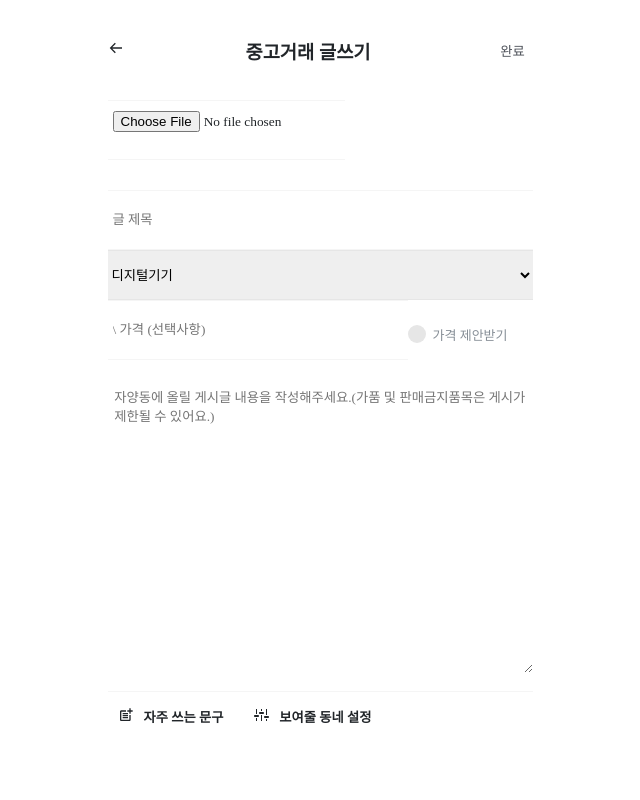
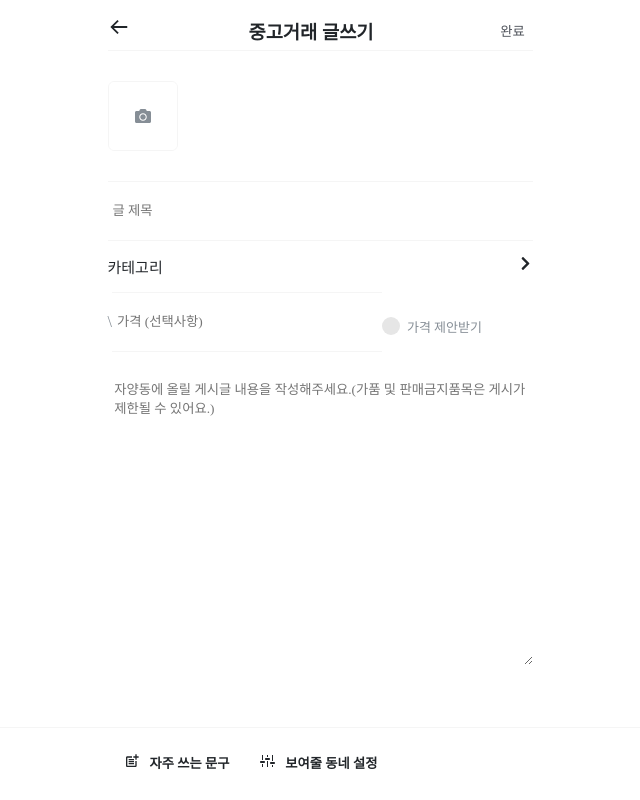
Before and after one commit to Team9-DaangnMarket/Team-9-Front, a React app: page /write in a window 1280 px wide. Shown: the whole page, without its empty margins (320-960 px from the left). Built offline with nearby package versions, Linux system fonts and the light colour scheme; a web font is replaced by a local one.

Commit message:
02. build category

```diff
--- a/public/index.html
+++ b/public/index.html
@@ -2,7 +2,7 @@
 <html lang="en">
   <head>
     <meta charset="utf-8" />
-    <link rel="icon" href="%PUBLIC_URL%/favicon.ico" />
+    <link rel="icon" href="/assets/favicon.jpg" />
     <meta name="viewport" content="width=device-width, initial-scale=1" />
     <meta name="theme-color" content="#000000" />
     <meta
@@ -24,7 +24,7 @@
       work correctly both with client-side routing and a non-root public URL.
       Learn how to configure a non-root public URL by running `npm run build`.
     -->
-    <title>React App</title>
+    <title>Karrot App</title>
   </head>
   <body>
     <noscript>You need to enable JavaScript to run this app.</noscript>
--- a/src/api.js
+++ /dev/null
@@ -1,9 +0,0 @@
-import axios from "axios";
-
-export const axiosInstance = axios.create({
-  baseURL : "http://3.34.183.214/",
-  headers: {
-    'content-type': 'application/json;charset=UTF-8',
-    accept: 'application/json,',
-  }
-});
--- a/src/pages/PostWrite.js
+++ b/src/pages/PostWrite.js
@@ -1,17 +1,51 @@
-import React, { useState } from "react";
+import React, { useState, useRef } from "react";
 import { Grid, Button, Input } from "../elements";
+import { comma } from "../shared/util";
 import styled from "styled-components";
 import { GoSettings } from "react-icons/go";
-import { MdOutlinePostAdd } from "react-icons/md";
+import { MdOutlinePostAdd, MdOutlineClose } from "react-icons/md";
 import { BiArrowBack } from "react-icons/bi";
+import { FaChevronRight, FaCamera } from "react-icons/fa";
 
-const PostWrite = () => {
-  const [price, setPrice] = useState();
+const PostWrite = (props) => {
+  const [title, setTitle] = useState("");
+  const [price, setPrice] = useState("");
+  const [isOpen, setIsOpen] = useState(false);
+  const [cate, setCate] = useState("카테고리");
+  const [content, setContent] = useState();
+  const [preview, setPreview] = useState();
+
+  const fileInput = useRef();
+
+  const selectFile = () => {
+    const reader = new FileReader();
+    const file = fileInput.current.files[0];
+    reader.readAsDataURL(file);
+    reader.onloadend = () => {
+      setPreview(reader.result);
+      console.log(reader.result);
+    };
+  };
+  const handleClick = () => {
+    fileInput.current.click();
+  };
+
+  const titleOnChange = (e) => {
+    setTitle(e.target.value);
+  };
 
   const priceOnChange = (e) => {
-    setPrice(e.target.value);
+    const priceFormat = comma(e.target.value);
+    setPrice(priceFormat);
   };
 
+  const openModal = () => {
+    setIsOpen(true);
+  };
+
+  const comepleted = () => {
+    console.log(title, cate, price, content);
+  };
   return (
     <>
       <WriteBox>
@@ -26,44 +60,106 @@ const PostWrite = () => {
               <BiArrowBack />
             </p>
             <h3>중고거래 글쓰기</h3>
-            <Button _className="btn">완료</Button>
+            <Button _className="btn" _onClick={comepleted}>
+              완료
+            </Button>
           </Grid>
           <UploadBox>
-            <input type="file" />
+            <UploadBtn onClick={handleClick}>
+              <FaCamera />
+              <input
+                type="file"
+                className="fileUpload"
+                ref={fileInput}
+                onChange={selectFile}
+              />
+            </UploadBtn>
+            {preview ? (
+              <>
+                <UploadImg>
+                  <img src={preview} alt="pre_img" />
+                  <button>
+                    <MdOutlineClose />
+                  </button>
+                </UploadImg>
+              </>
+            ) : null}
           </UploadBox>
           <Grid>
             <Input
               placeholder="글 제목"
-              _onChange={priceOnChange}
-              value={price}
+              _onChange={titleOnChange}
+              value={title}
             />
           </Grid>
           <SelectBox>
-            <select>
-              <option>디지털기기</option>
-              <option>생활가전</option>
-              <option>가구/인테리어</option>
-              <option>유아동</option>
-              <option>생활/가공식품</option>
-              <option>유아도서</option>
-              <option>여성잡화</option>
-              <option>여성의류</option>
-              <option>남성패션/잡화</option>
-              <option>게임/취미</option>
-              <option>뷰티/미용</option>
-              <option>반려동물용품</option>
-              <option>도서/티켓/음반</option>
-              <option>식물</option>
-              <option>기타 중고물품</option>
-              <option>삽니다</option>
-            </select>
+            <div className="cate" onClick={openModal}>
+              {cate}
+              <span>
+                <FaChevronRight />
+              </span>
+            </div>
+            {isOpen && (
+              <>
+                <Modal>
+                  <div className="shadow"></div>
+                  <ul>
+                    <li
+                      onClick={() => {
+                        setIsOpen(false);
+                        setCate("디지털기기");
+                      }}
+                    >
+                      디지털기기
+                    </li>
+                    <li
+                      onClick={() => {
+                        setIsOpen(false);
+                        setCate("생활가전");
+                      }}
+                    >
+                      생활가전
+                    </li>
+                    <li>가구/인테리어</li>
+                    <li>유아동</li>
+                    <li>생활/가공식품</li>
+                    <li>유아도서</li>
+                    <li>여성잡화</li>
+                    <li>여성의류</li>
+                    <li>남성패션/잡화</li>
+                    <li>게임/취미</li>
+                    <li>뷰티/미용</li>
+                    <li>반려동물용품</li>
+                    <li>도서/티켓/음반</li>
+                    <li>식물</li>
+                    <li>기타 중고물품</li>
+                    <li>삽니다</li>
+                  </ul>
+                </Modal>
+              </>
+            )}
           </SelectBox>
           <Grid is_flex>
-            <Input placeholder="\ 가격 (선택사항)" _className="price" />
+            <Grid is_flex _className="price-box">
+              <Cur cur={price}>\</Cur>
+              <Input
+                placeholder="가격 (선택사항)"
+                _className="price"
+                _onChange={priceOnChange}
+                value={price || ""}
+              >
+                {price}
+              </Input>
+            </Grid>
+
             <Grid _className="price-checkbox">
               <label className="control control--checkbox">
                 가격 제안받기
-                <input type="checkbox" />
+                <input
+                  type="checkbox"
+                  checked={price ? "checked" : null}
+                  disabled={price ? false : true}
+                />
                 <div className="control__indicator"></div>
               </label>
             </Grid>
@@ -74,8 +170,17 @@ const PostWrite = () => {
             className="textarea"
             type="textarea"
             placeholder="자양동에 올릴 게시글 내용을 작성해주세요.(가품 및 판매금지품목은 게시가 제한될 수 있어요.)"
+            onChange={(e) => {
+              setContent(e.target.value);
+            }}
           />
-          <Grid is_flex flex_align="center;" _className="setting-icons">
+          <SettingCtrl>
+            <Grid
+              is_flex
+              flex_align="center;"
+              _className="setting-inner"
+              padding="16px"
+            >
               <span>
                 <MdOutlinePostAdd />
               </span>
@@ -85,6 +190,7 @@ const PostWrite = () => {
               </span>
               <h5>보여줄 동네 설정</h5>
             </Grid>
+          </SettingCtrl>
         </Grid>
       </WriteBox>
     </>
@@ -94,7 +200,14 @@ const PostWrite = () => {
 export default PostWrite;
 
 const WriteBox = styled.div`
-  padding: 30px 0 50px 0;
+  padding: 10px 16px 50px 16px;
+
+  .title {
+    border-bottom: 1px solid var(--border-color);
+    p {
+      font-size: 22px;
+    }
+  }
   input {
     border: 1px solid var(--border-color);
     border-right: 0;
@@ -116,8 +229,10 @@ const WriteBox = styled.div`
   }
 
   /* 가격 */
+  .price-box {
     .price {
-    width: 300px;
+      width: 270px;
+    }
   }
 
   .price-checkbox {
@@ -186,36 +301,145 @@ const WriteBox = styled.div`
     outline: 0;
     font-family: "NanumSquareRound", serif;
   }
+`;
 
-  .setting-icons {
-    border-top: 1px solid var(--border-color);
-    padding: 15px 10px;
+// currency color
+const Cur = styled.div`
+  display: flex;
+  align-items: center;
+  color: ${(props) =>
+    props.cur ? `var(--main-font-color)` : `var(--sub-font-color)`};
+`;
+
+// 상품 사진 업로드
+const UploadBox = styled.div`
+  margin: 30px 0;
+  display: flex;
+
+  .fileUpload {
+    display: none;
+  }
+`;
+
+const UploadBtn = styled.div`
+  width: 70px;
+  height: 70px;
+  border-radius: 6px;
+  border: 1px solid var(--border-color);
+  color: var(--sub-font-color);
+  margin-right: 10px;
   cursor: pointer;
 
+  display: flex;
+  justify-content: center;
+  align-items: center;
+
+  &:hover {
+    color: var(--main-font-color);
+  }
+
+  }
+`;
+
+const UploadImg = styled.div`
+  width: 70px;
+  height: 70px;
+  border-radius: 6px;
+  border: 1px solid var(--border-color);
+  color: var(--sub-font-color);
+  margin-right: 10px;
+
+  position: relative;
+
+  img {
+    width: 100%;
+    height: 100%;
+    object-fit: cover;
+    border-radius: 6px;
+  }
+
+  button{
+    position: absolute;
+    top: -5px;
+    right: -5px;
+
+    width: 18px;
+    height: 18px;
+    line-height: 22px;
+    border-radius: 50%;
+    outline: 0;
+    border: 0;
+    background-color: #222;
+    color: #fff;
+    font-size: 12px;
+    text-align: center;
+    cursor: pointer
+  }
+
+  }`;
+
+//select 카테고리
+const SelectBox = styled.div`
+  .cate {
+    padding: 15px 0;
+    font-size: 15px;
     span {
+      float: right;
+    }
+  }
+`;
+
+const Modal = styled.div`
+  .shadow {
+    width: 100%;
+    height: 100vh;
+    background-color: rgba(0, 0, 0, 0.4);
+    position: fixed;
+    top: 0;
+    left: 0;
+    z-index: 9;
+  }
+
+  ul {
+    position: absolute;
+    top: 50%;
+    left: 50%;
+    transform: translate(-50%, -50%);
+    width: 400px;
+    z-index: 10;
+    background-color: #fff;
+    border-radius: 6px;
+    border: 1px solid var(--border-color);
+    font-size: 15px;
+
+    li {
+      padding: 10px 0px 10px 10px;
+      border-bottom: 1px solid var(--border-color);
+    }
+  }
+`;
+
+const SettingCtrl = styled.div`
+  position: fixed;
+  bottom: 0;
+  left: 0;
+  right: 0;
+  z-index: 9999;
+  border-top: 1px solid var(--border-color);
+  cursor: pointer;
+
+  .setting-inner {
+    margin: 0 auto;
+    max-width: 425px;
+    span {
+      height: 40px;
+      line-height: 40px;
       margin-right: 10px;
     }
 
     h5 {
       margin-right: 30px;
+      line-height: 40px;
     }
   }
 `;
-
-// 상품 사진 업로드
-const UploadBox = styled.div`
-  margin: 30px 0;
-`;
-
-//select 카테고리
-const SelectBox = styled.div`
-  select {
-    width: 100%;
-    height: 50px;
-    border: 1px solid var(--border-color);
-    border-right: 0;
-    border-left: 0;
-    outline: 0;
-    font-family: "NanumSquareRound", serif;
-  }
-`;
--- a/src/shared/App.js
+++ b/src/shared/App.js
@@ -1,24 +1,22 @@
-import {Route} from 'react-router-dom';
-import GlobalStyles from './GlobalStyles';
+import { Route } from "react-router-dom";
+import GlobalStyles from "./GlobalStyles";
 
-import Login from '../pages/Login';
-import Signup from '../pages/Signup';
-import PostList from '../pages/PostList';
-import PostWrite from '../pages/PostWrite';
-import PostDetail from '../pages/PostDetail';
-import LikeList from '../pages/LikeList';
+import Login from "../pages/Login";
+import Signup from "../pages/Signup";
+import PostList from "../pages/PostList";
+import PostWrite from "../pages/PostWrite";
+import PostDetail from "../pages/PostDetail";
 
 function App() {
   return (
-      <>
-        <GlobalStyles/>
-        <Route path="/" component={PostList} exact/>
-        <Route path="/login" component={Login} exact/>
-        <Route path="/signup" component={Signup} exact/>
-        <Route path="/detail" component={PostDetail} exact/>
-        <Route path="/write" component={PostWrite} exact/>
-        <Route path="/likelist" component={LikeList} exact/>
-      </>
+    <>
+      <GlobalStyles />
+      <Route path="/" component={PostList} exact />
+      <Route path="/login" component={Login} exact />
+      <Route path="/signup" component={Signup} exact />
+      <Route path="/detail" component={PostDetail} exact />
+      <Route path="/write" component={PostWrite} exact />
+    </>
   );
 }
 
--- /dev/null
+++ b/src/shared/api.js
@@ -0,0 +1,5 @@
+import axios from "axios";
+
+export const axiosInstance = axios.create({
+  baseURL: "http://54.180.108.183/",
+});
```
Also changed, not shown: src/pages/Login.js (+8 -11 lines), src/pages/Signup.js (+5 -8 lines), public/assets/favicon.jpg (added). Lines whose indentation alone changed are shown as unchanged.
